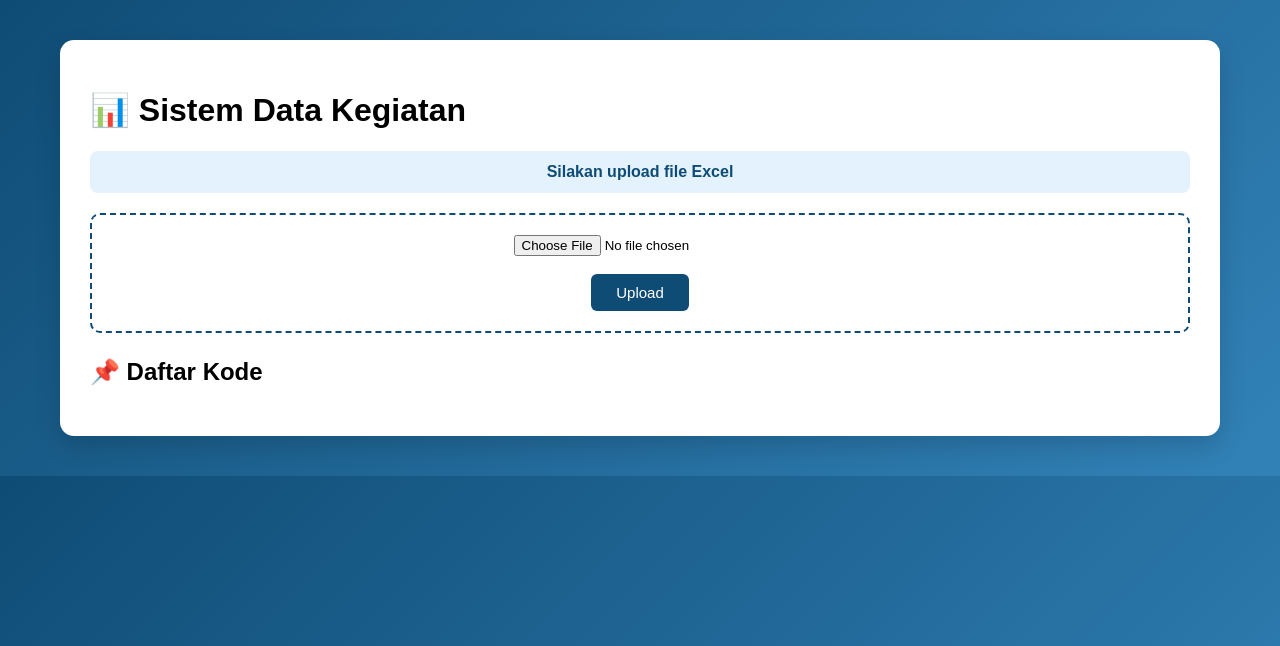
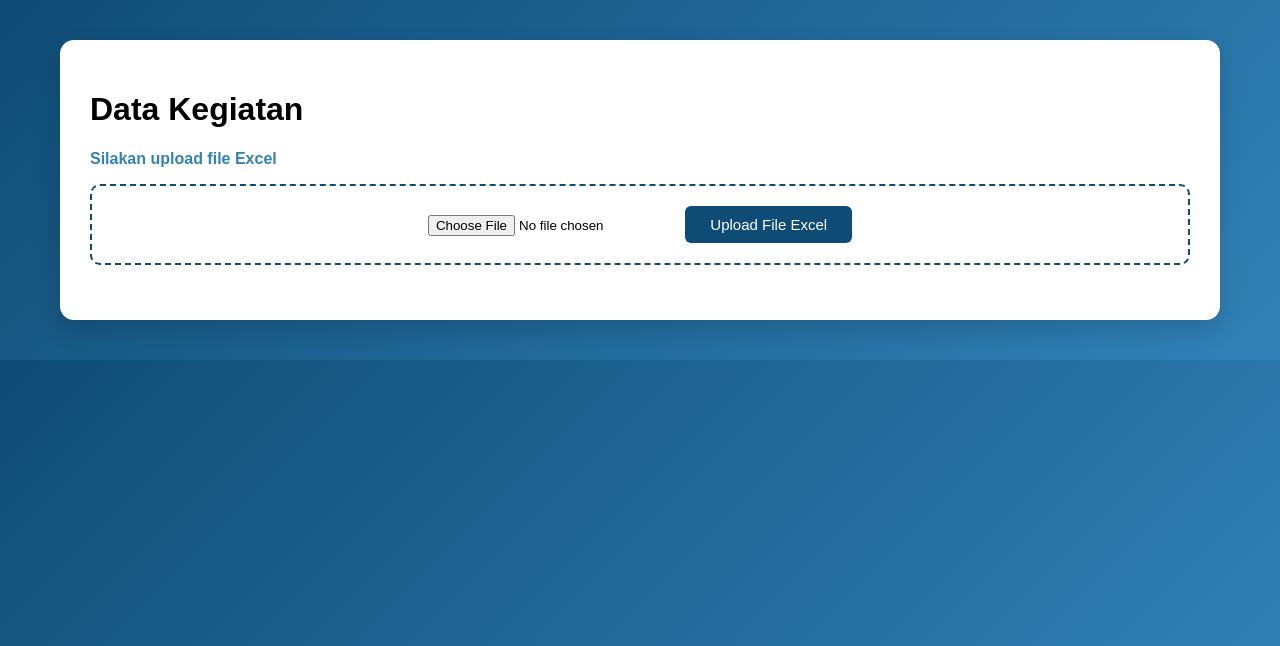
Before and after one commit to zashliza-droid/hahahi, a Flask app: page / in a window 1280 px wide. Shown: the top 646 px of the page. Run offline with Flask 3, Linux system fonts and the light colour scheme.

Commit message:
Update index.html

```diff
--- a/templates/index.html
+++ b/templates/index.html
@@ -1,55 +1,55 @@
 <!DOCTYPE html>
-<html lang="id">
+<html>
 <head>
-    <meta charset="UTF-8">
-    <title>Upload Data</title>
+    <title>Data Kegiatan</title>
     <link rel="stylesheet" href="{{ url_for('static', filename='style.css') }}">
 </head>
 <body>
+    <div class="container">
+        <h1>Data Kegiatan</h1>
 
-<div class="container">
-    <h1>📊 Sistem Data Kegiatan</h1>
+        {% if message %}
+            <p style="color: #3282b8; font-weight: bold;">{{ message }}</p>
+        {% endif %}
 
-    <div class="alert">{{ message }}</div>
-
-    <form action="/upload" method="post" enctype="multipart/form-data" class="upload-box">
-        <input type="file" name="file" accept=".xlsx" required>
-        <br><br>
-        <button>Upload</button>
+        <div class="upload-box">
+            <form action="/upload" method="post" enctype="multipart/form-data">
+                <input type="file" name="file" id="fileInput" required>
+                <button type="submit">Upload File Excel</button>
             </form>
-
-    <h2>📌 Daftar Kode</h2>
+        </div>
 
         {% if projects %}
+            <h2>Daftar Kode Kegiatan</h2>
+
             <div class="search-wrapper">
-    <span class="search-icon"></span>
-    <input
-        type="text"
-        id="search"
-        placeholder="Cari kode kegiatan..."
-        onkeyup="filter()"
-        autofocus
-    >
+                <span class="search-icon">🔍</span>
+                <input type="text" id="searchInput" placeholder="Cari kode kegiatan...">
             </div>
 
-    {% endif %}
-
-    <div id="list">
-        {% for kode in projects %}
-            <a href="/detail/{{ kode }}" class="kode">{{ kode }}</a>
+            <div id="projectList">
+                {% for project in projects %}
+                    <a href="/preview-excel/{{ project }}" class="kode">{{ project }}</a>
                 {% endfor %}
             </div>
+        {% endif %}
     </div>
 
     <script>
-function filter(){
-    let v = document.getElementById("search").value.toUpperCase();
-    let a = document.querySelectorAll(".kode");
-    a.forEach(e=>{
-        e.style.display = e.innerText.toUpperCase().includes(v) ? "" : "none";
+        document.getElementById('searchInput').addEventListener('input', function() {
+            const searchTerm = this.value.toLowerCase();
+            const projectList = document.getElementById('projectList');
+            const projectCodes = projectList.getElementsByClassName('kode');
+
+            for (let i = 0; i < projectCodes.length; i++) {
+                const code = projectCodes[i];
+                if (code.textContent.toLowerCase().includes(searchTerm)) {
+                    code.style.display = 'inline-block';
+                } else {
+                    code.style.display = 'none';
+                }
+            }
         });
-}
     </script>
-
 </body>
 </html>
```
Lines whose indentation alone changed are shown as unchanged.
